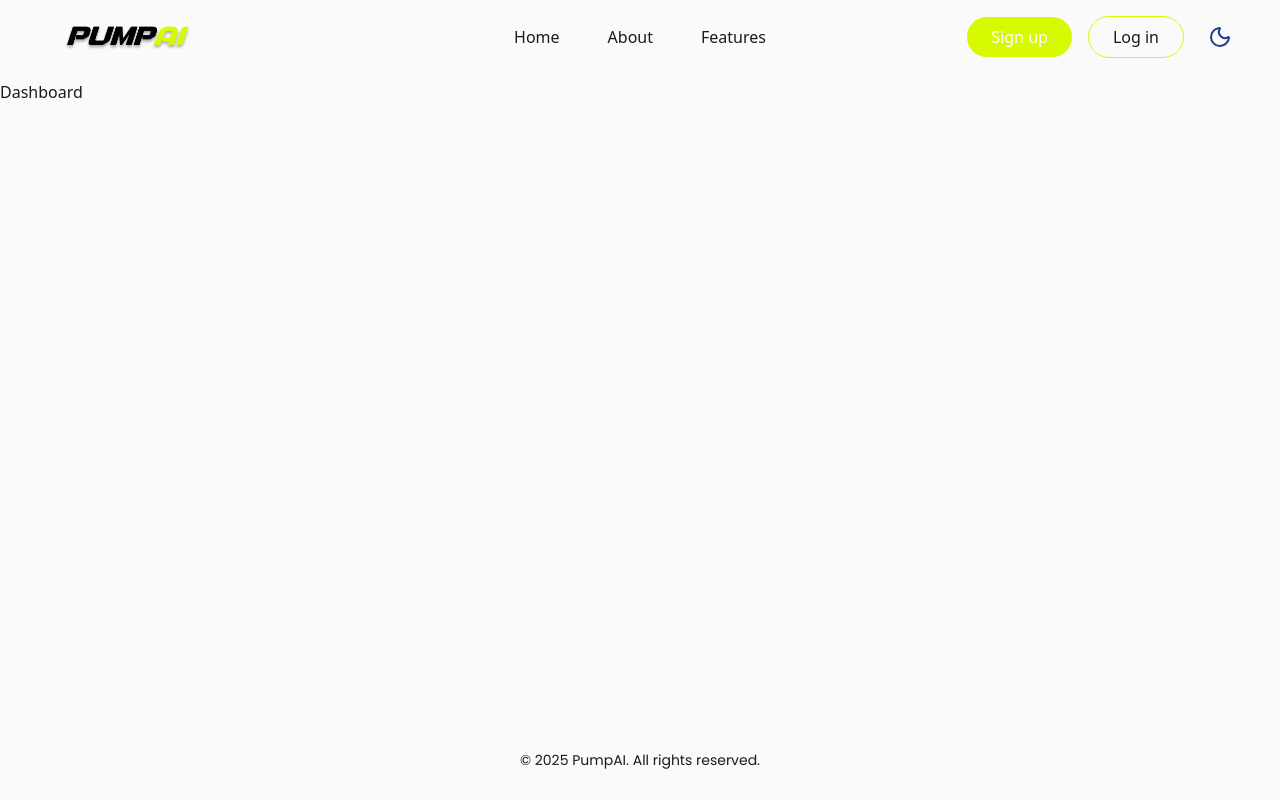
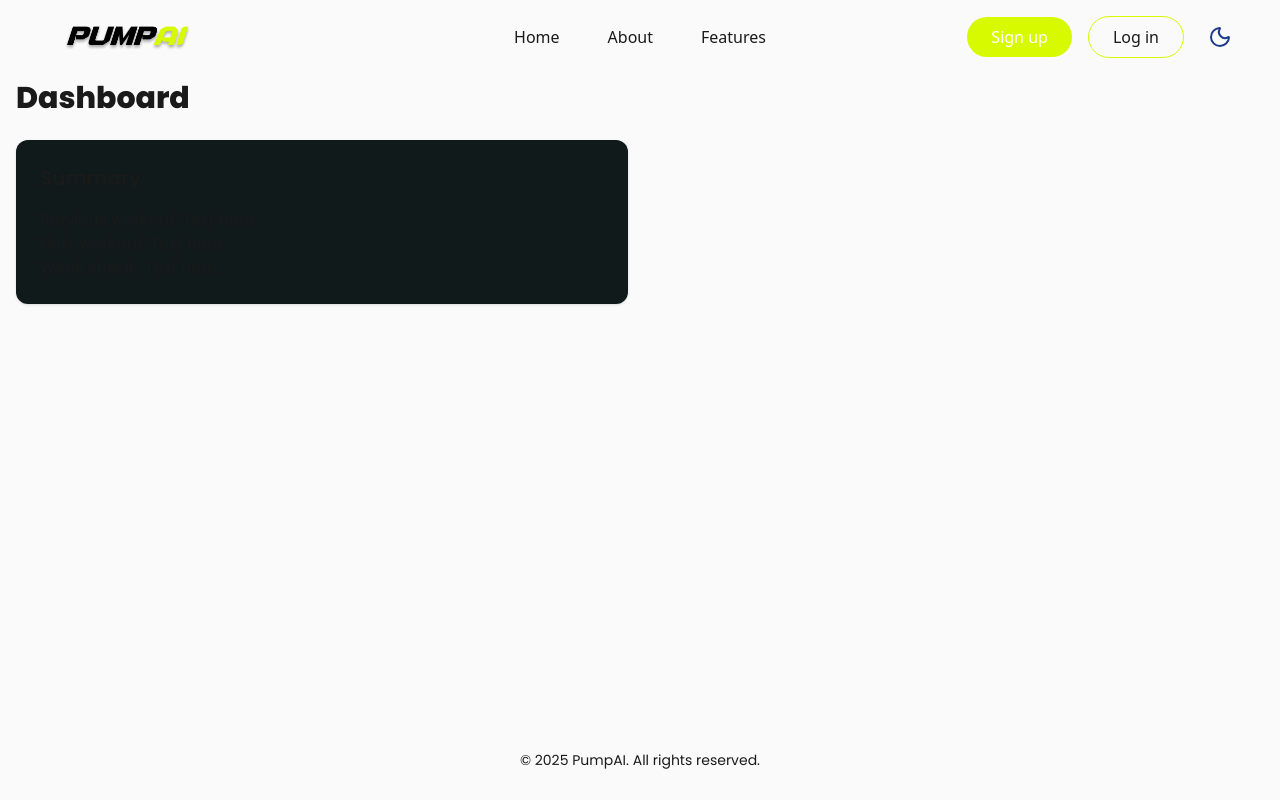
Before and after one commit to ayaanyousaf/PumpAI, a React (Vite) app in the folder client/: page /dashboard in a window 1280 px wide. Built offline with nearby package versions, Linux system fonts and the light colour scheme.

Commit message:
scaffold Dashboard design

```diff
--- a/client/src/pages/Dashboard.tsx
+++ b/client/src/pages/Dashboard.tsx
@@ -1,7 +1,21 @@
-import React from 'react';
+import React from "react";
 
-export default function Dashboard() {
+function Dashboard() {
   return (
-    <div>Dashboard</div>
-  )
+    <div className="container mx-auto px-4">
+      <h1 className="text-3xl font-[Poppins] font-bold mb-6">Dashboard</h1>
+
+      <div className="grid grid-cols-1 md:grid-cols-2 gap-6">
+        {/* Overall Summary */}
+        <div className="bg-bg-secondary p-6 font-[Poppins] rounded-xl shadow">
+          <h2 className="text-xl font-semibold mb-4">Summary</h2>
+          <p>Previous workout: Text here</p>
+          <p>Next workout: Text here</p>
+          <p>Week streak: Text here</p>
+        </div>
+      </div>
+    </div>
+  );
 }
+
+export default Dashboard;
```
